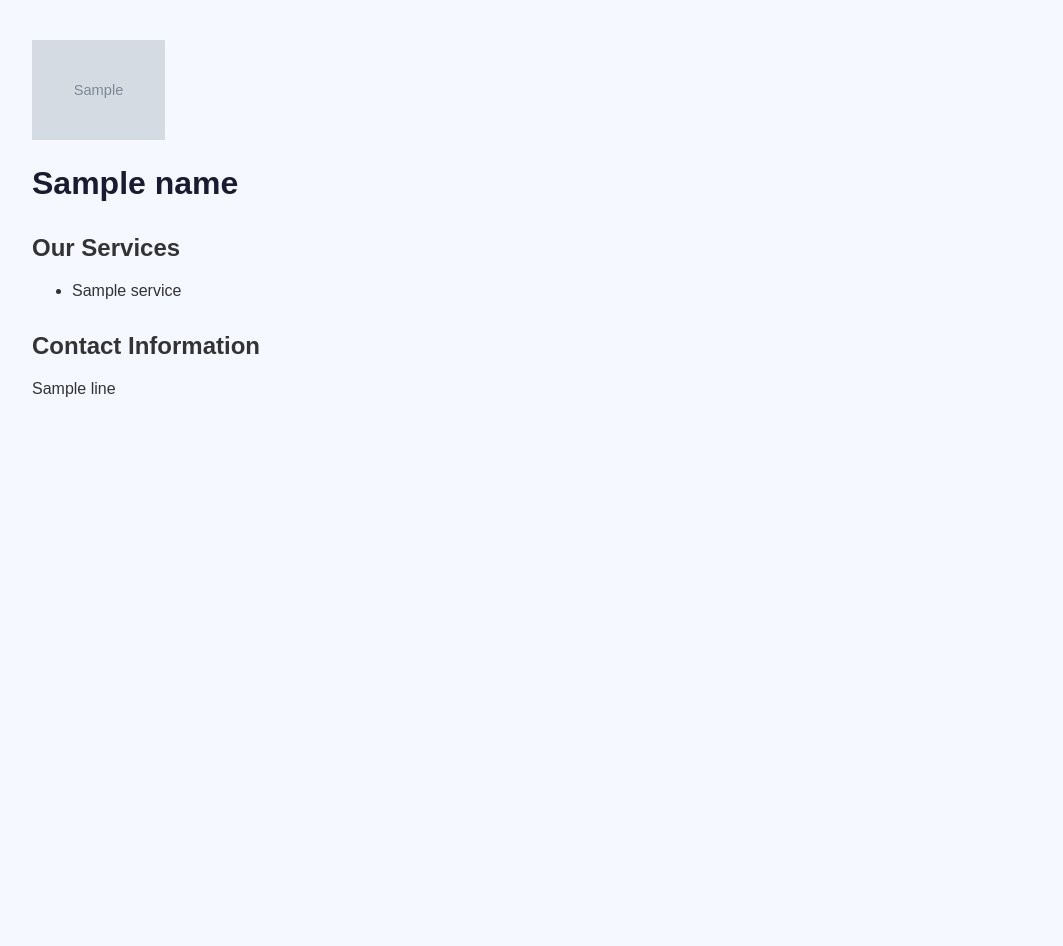
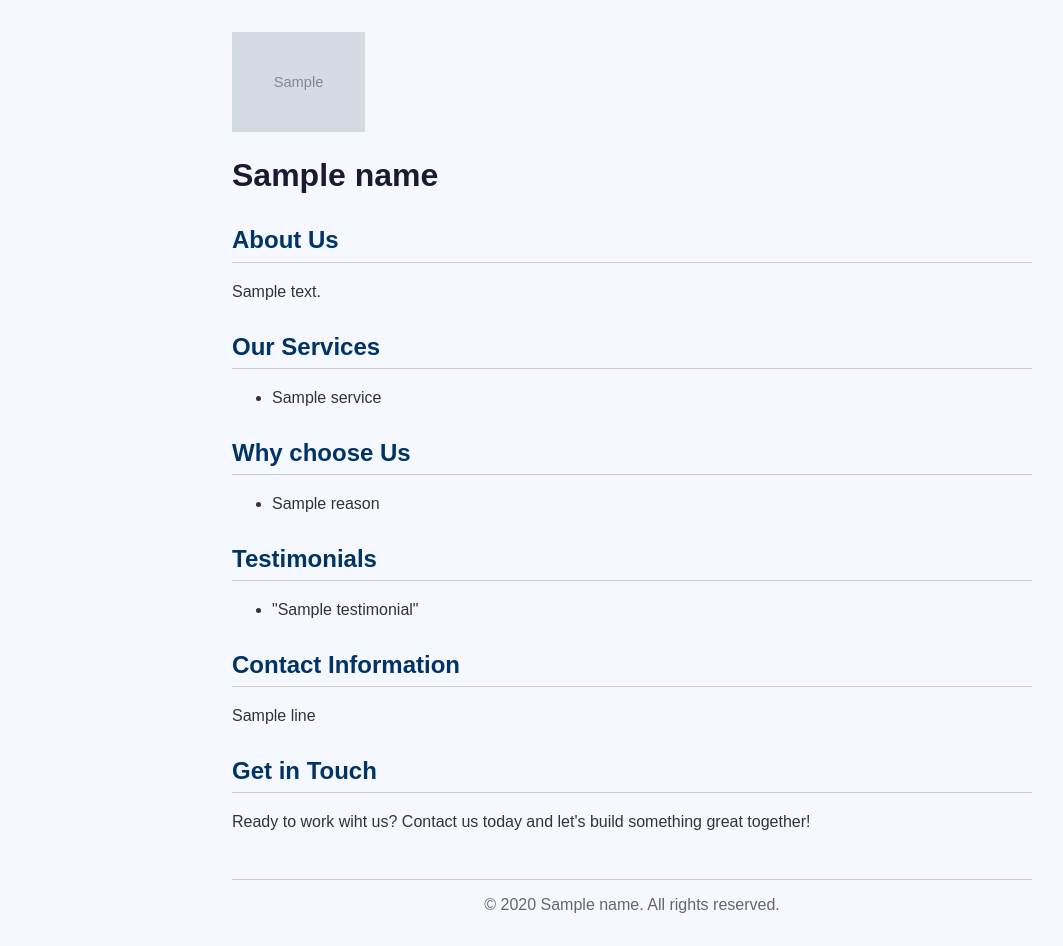
Before and after one commit to Afreen-707/pdfkitBrochure, a Flask app: template templates/brochure_template.html in a window 1280 px wide. Shown: the whole page, without its empty margins (8-1071 px from the left). Before the commit the page ends 397 px from the top, so only its background shows below. Run offline with Flask 3, Linux system fonts and the light colour scheme; the template is opened without the code that fills it: most values are stand-ins (such as "Sample title", 1, 10 or a date in 2020); grey boxes marked "Sample" are stand-in pictures.

Commit message:
Update brochure_template.html

```diff
--- a/templates/brochure_template.html
+++ b/templates/brochure_template.html
@@ -9,6 +9,8 @@
             background: #f5f8ff;
             padding: 2em;
             color: #333;
+            max-width: 800px;
+            margin: auto;
         }
         h1 {
             color: #1a1a33;
@@ -19,6 +21,19 @@
         .section {
             margin-top: 2em;
         }
+        .section h2{
+            color: #003366;
+            border-bottom: 1px solid #ccc;
+            padding-bottom: 0.3em;
+        }
+        footer{
+            margin-top: 3em;
+            font-sizze: 0.9em;
+            color: #666;
+            border-top: 1px solid #ccc;
+            padding-top: 1em;
+            text-align: center;
+        }
     </style>
 </head>
 <body>
@@ -28,10 +43,33 @@
     <h1>{{ name }}</h1>
 
     <div class="section">
+        <h2>About Us</h2>
+        <p>{{ about_us }}</p>
+    </div>
+
+    <div class="section">
         <h2>Our Services</h2>
         <ul>
             {% for service in services %}
                 <li>{{ service }}</li>
+            {% endfor %}
+        </ul>
+    </div>
+
+    <div class="section">
+        <h2>Why choose Us</h2>
+        <ul>
+            {% for reason in reason %}
+                <li>{{ reason }}</li>
+            {% endfor %}
+        </ul>
+    </div>
+
+    <div class="section">
+        <h2>Testimonials</h2>
+        <ul>
+            {% for testimmonial in testimonials %}
+               <li>"{{ testimonial }}"</li>
             {% endfor %}
         </ul>
     </div>
@@ -44,5 +82,15 @@
             {% endfor %}
         </p>
     </div>
+
+    <div class="section">
+        <h2>Get in Touch</h2>
+        <p>Ready to work wiht us? Contact us today and let's build something great together!</p>
+    </div>
+
+    <footer>
+        &copy; {{ current_year }} {{ name }}. All rights reserved.
+    </footer>
+
 </body>
 </html>
```
